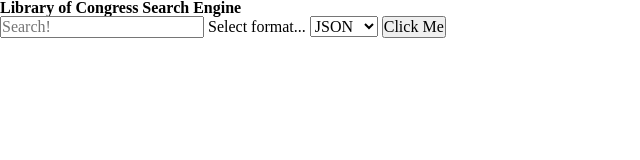
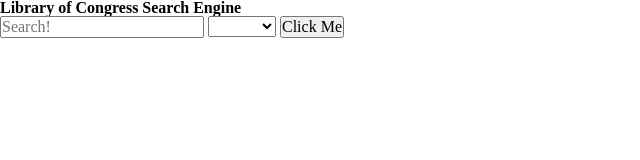
Before and after one commit to jeremiahthegreat1/example-collab, a plain HTML site: page index.html in a window 1280 px wide. Shown: the whole page, without its empty margins (0-640 px from the left). Drawn offline with Linux system fonts and the light colour scheme.

Commit message:
better dropdown option?

```diff
--- a/index.html
+++ b/index.html
@@ -13,10 +13,10 @@
   <h1>Library of Congress Search Engine</h1>
   <form>
     <input type="text" placeholder="Search!"></input>
-    <label>Select format...</label>
     <select>
+      <option value="Select a format..."></option>
       <option value="JSON">JSON</option>
-      <option value"YAML">YAML</option>
+      <option value="YAML">YAML</option>
     </select>
     <button>Click Me</button>
   </form>
```
